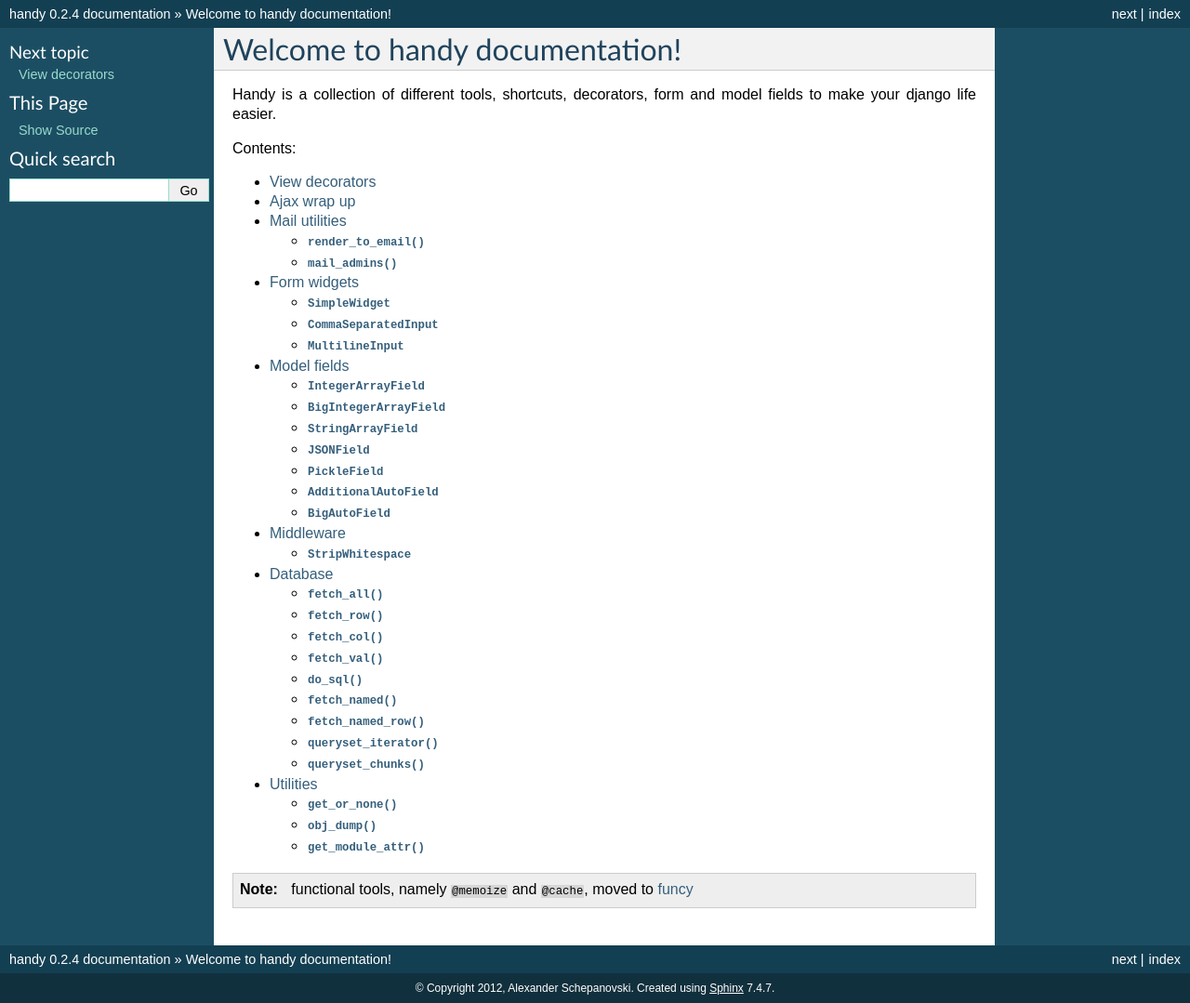
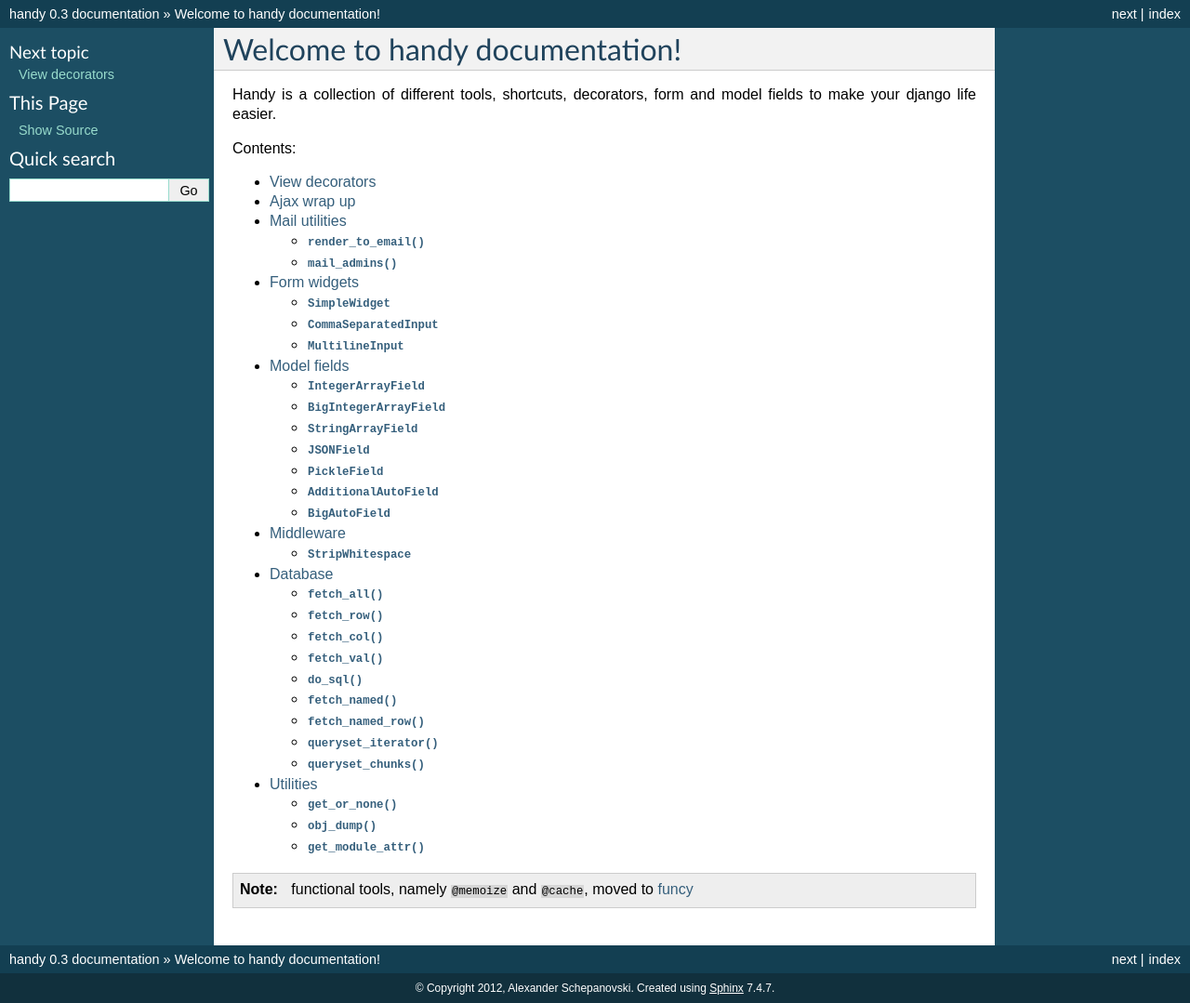
Before and after one commit to Suor/handy, a Sphinx documentation site: the page built from docs/index.rst, in a window 1280 px wide. Shown: the whole page at 93% size. Built offline with Sphinx 7.4.7, drawn with Linux system fonts in a browser that asks for light colours.

Commit message:
Up to 0.3

```diff
--- a/docs/conf.py
+++ b/docs/conf.py
@@ -50,9 +50,9 @@ copyright = u'2012, Alexander Schepanovski'
 # built documents.
 #
 # The short X.Y version.
-version = '0.2.4'
+version = '0.3'
 # The full version, including alpha/beta/rc tags.
-release = '0.2.4'
+release = '0.3'
 
 # The language for content autogenerated by Sphinx. Refer to documentation
 # for a list of supported languages.
--- a/setup.py
+++ b/setup.py
@@ -2,7 +2,7 @@ from setuptools import setup
 
 setup(
     name='handy',
-    version='0.2.4',
+    version='0.3',
     author='Alexander Schepanovski',
     author_email='suor.web@gmail.com',
 
```
Also changed, not shown: 1 other file.
